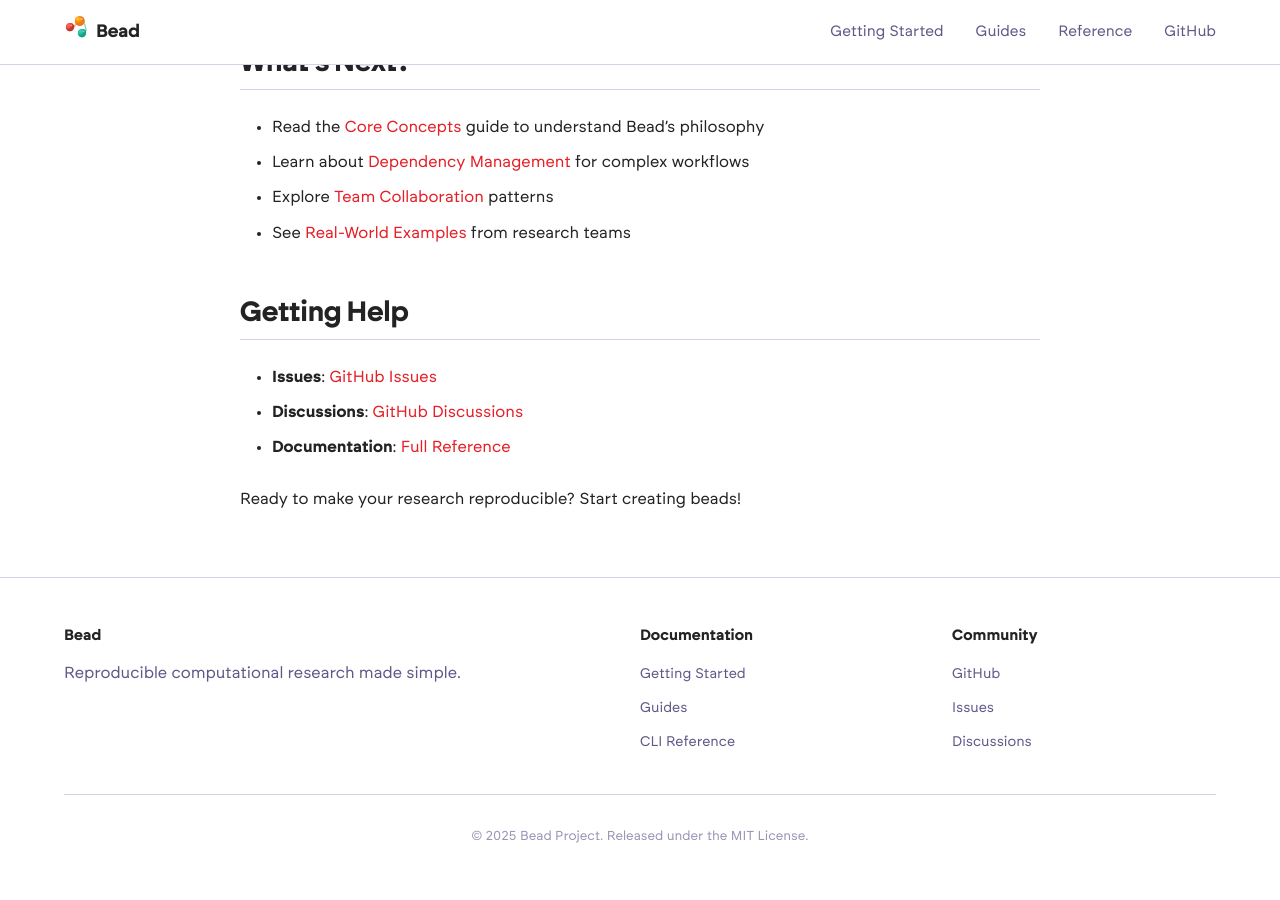
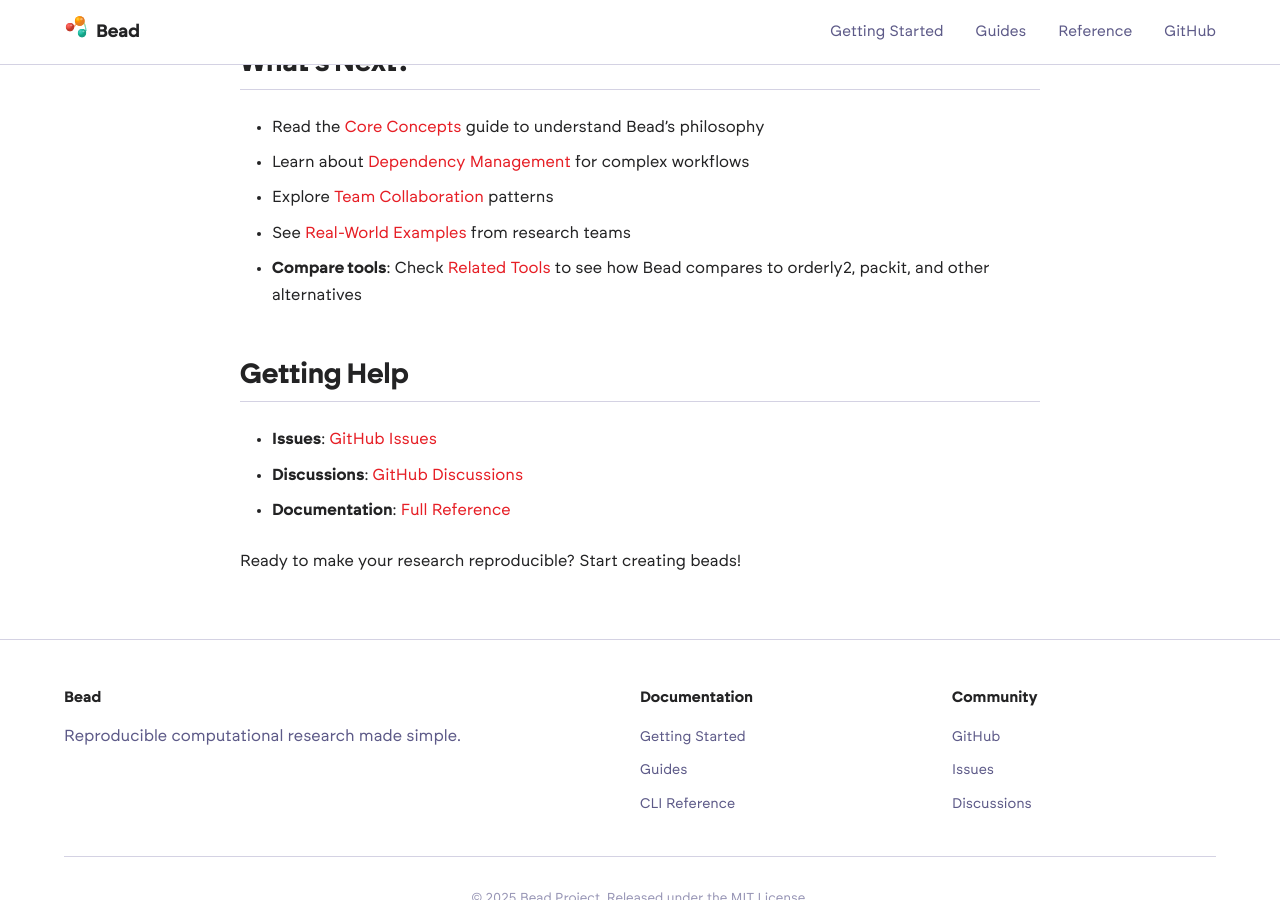
Before and after one commit to codedthinking/bead.zip, a Jekyll site: the page built from docs/getting-started.md, in a window 1280 px wide and 900 px high, scrolled down 6781 px. Built offline with Jekyll 4.4.1, drawn with Linux system fonts in a browser that asks for light colours.

Commit message:
Complete tool comparison implementation with cross-references and README
Co-authored-by: andrasvereckei <5823182+andrasvereckei@users.noreply.github.com>

```diff
--- a/docs/getting-started.md
+++ b/docs/getting-started.md
@@ -249,6 +249,7 @@ bead box forget <name>       # Remove box reference
 - Learn about [Dependency Management]({{ '/guides/dependencies' | relative_url }}) for complex workflows
 - Explore [Team Collaboration]({{ '/guides/collaboration' | relative_url }}) patterns
 - See [Real-World Examples]({{ '/guides/examples' | relative_url }}) from research teams
+- **Compare tools**: Check [Related Tools]({{ '/guides/alternatives' | relative_url }}) to see how Bead compares to orderly2, packit, and other alternatives
 
 ## Getting Help
 
```
Also changed, not shown: README.md (added).
